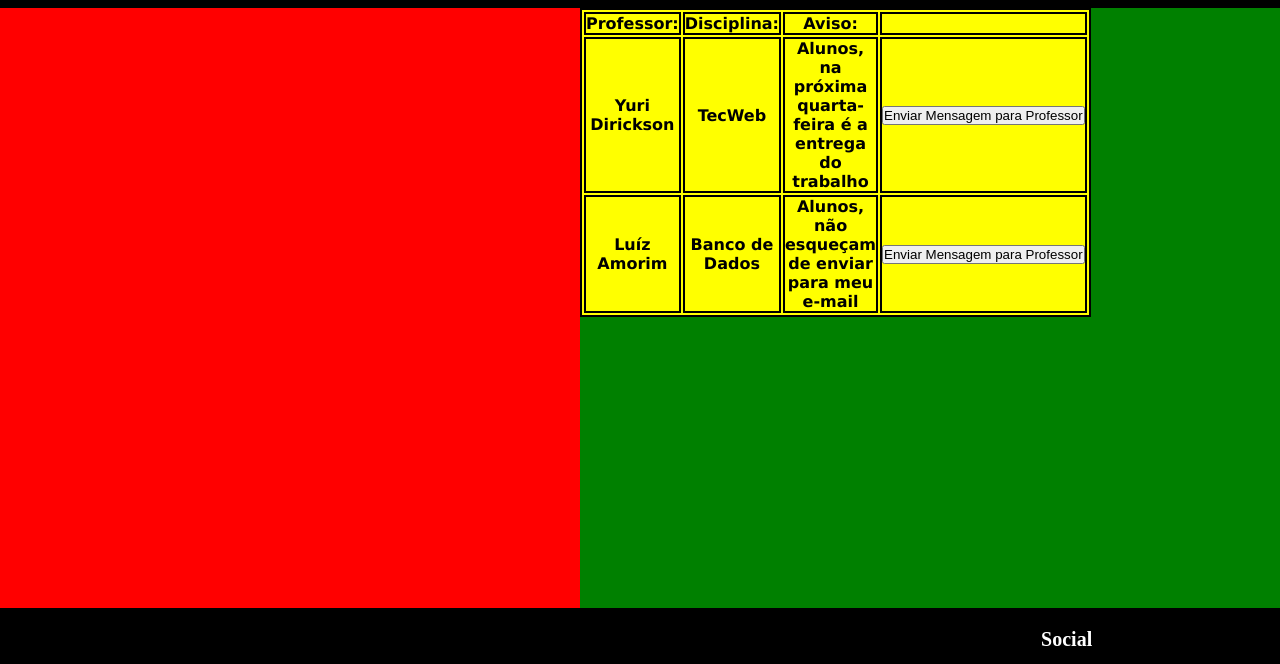
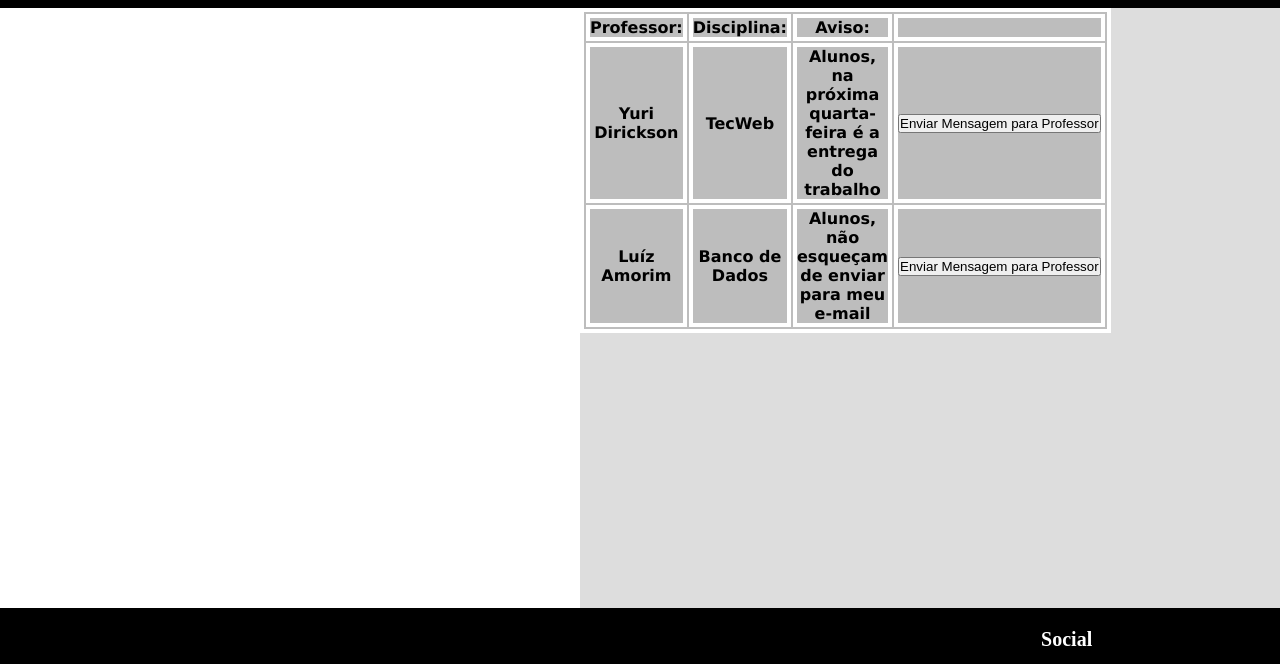
Before and after one commit to Caiohenri20/TecWeb-TF-2-ADS, a Django app: template core/templates/contatoprofessores.html in a window 1280 px wide. Shown: the part 150-814 px from the top of the page. Run offline with Django 3.2, Linux system fonts and the light colour scheme; the template is opened without the code that fills it, so the values that code supplies are empty.

Commit message:
Update contatoprofessores.css

```diff
--- a/core/static/contatoprofessores.css
+++ b/core/static/contatoprofessores.css
@@ -3,14 +3,14 @@
 	display: flex;
 	width:100%;
 	height: 600px;
-	background: red;
+	background: ;
 	align-items: flex-start;
 	justify-content: flex-end;
 }
 
 .table{
 	display: flex;
-	background: green;
+	background: #dddddd;
 	width:700px;
 	height: 600px;
 	justify-content: flex-start;
@@ -19,12 +19,12 @@
 
 .table table{
 
-	background:yellow;
+	background:#bdbdbd;
 	width:100px;
 	height: 100px;
-	border: 2px solid #000000;
+	border: 4px solid #ffffff;
 	font-family: verdana;
 }
 .table table th{
-	border: 2px solid #000000;
+	border: 4px solid #ffffff;
 }
```
